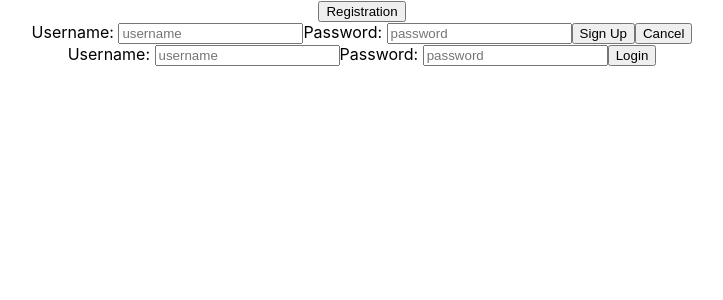
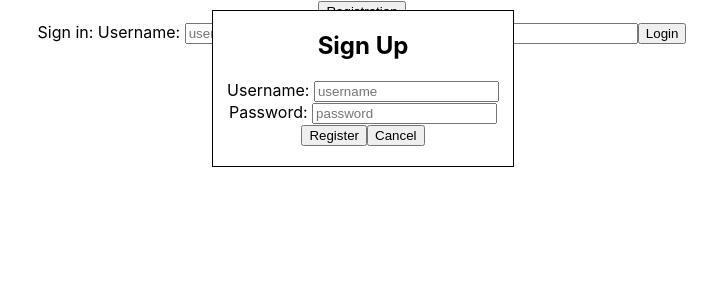
Before and after one commit to sz-sebestyen/mask-stock-billingo, a React (Create React App) app in the folder Frontend/: page / in a window 1280 px wide. Both pictures are taken after a click on the button "Registration". Shown: the top 300 px of the page, without its empty margins (278-1001 px from the left). Built offline with nearby package versions, Linux system fonts and the light colour scheme.

Commit message:
min. css

```diff
--- a/Frontend/src/App.css
+++ b/Frontend/src/App.css
@@ -1,38 +1,3 @@
 .App {
   text-align: center;
 }
-
-.App-logo {
-  height: 40vmin;
-  pointer-events: none;
-}
-
-@media (prefers-reduced-motion: no-preference) {
-  .App-logo {
-    animation: App-logo-spin infinite 20s linear;
-  }
-}
-
-.App-header {
-  background-color: #282c34;
-  min-height: 100vh;
-  display: flex;
-  flex-direction: column;
-  align-items: center;
-  justify-content: center;
-  font-size: calc(10px + 2vmin);
-  color: white;
-}
-
-.App-link {
-  color: #61dafb;
-}
-
-@keyframes App-logo-spin {
-  from {
-    transform: rotate(0deg);
-  }
-  to {
-    transform: rotate(360deg);
-  }
-}
--- a/Frontend/src/components/Login.jsx
+++ b/Frontend/src/components/Login.jsx
@@ -1,5 +1,6 @@
 import { useState, useEffect } from "react";
 import axios from "axios";
+import "./RegLogin.css";
 
 export default function Login() {
 	const [loginUsername, setLoginUsername] = useState("");
@@ -19,10 +20,11 @@ export default function Login() {
 
 	return (
 		<div>
-			Username: <input type="text" id="" placeholder="username"
+			<span>Sign in: </span>
+			Username: <input type="text" id="loginId" placeholder="username"
 				onChange={e => setLoginUsername(e.target.value)}
 			/>
-			Password: <input type="password" id="" placeholder="password"
+			Password: <input type="password" id="loginPw" placeholder="password"
 				onChange={e => setLoginPassword(e.target.value)}
 			/>
 			<button onClick={login}>Login</button>
--- a/Frontend/src/components/Logout.jsx
+++ b/Frontend/src/components/Logout.jsx
@@ -1,5 +1,6 @@
 import { useState, useEffect } from "react";
 import axios from "axios";
+import "./RegLogin.css";
 
 export default function Logout() {
 	const [data, setData] = useState(null);
--- /dev/null
+++ b/Frontend/src/components/RegLogin.css
@@ -0,0 +1,9 @@
+#regDiv {
+	position: fixed;
+	width: 300px;
+	top: 10px;
+	left: calc(50% - 150px);
+	background-color: white;
+	border: 1px solid black;
+	padding-bottom: 20px;
+}
--- a/Frontend/src/components/Register.jsx
+++ b/Frontend/src/components/Register.jsx
@@ -1,6 +1,7 @@
 import { useState, useEffect } from "react";
 // import RegModal from "./RegModal";
 import axios from "axios";
+import "./RegLogin.css";
 
 export default function Register() {
 	const [showReg, setShowReg] = useState(false);
@@ -26,14 +27,15 @@ export default function Register() {
 			</div>
 
 			{showReg &&
-				<div>
-					Username: <input type="text" id="" placeholder="username"
+				<div id="regDiv">
+					<h2>Sign Up</h2>
+					Username: <input type="text" id="regId" placeholder="username"
 						onChange={e => setRegUsername(e.target.value)}
 					/>
-					Password: <input type="password" id="" placeholder="password"
+					Password: <input type="password" id="regPw" placeholder="password"
 						onChange={e => setRegPassword(e.target.value)}
 					/>
-					<button onClick={register}>Sign Up</button>
+					<button onClick={register}>Register</button>
 					<button onClick={() => setShowReg(false)}>Cancel</button>
 				</div>}
 		</>
```
